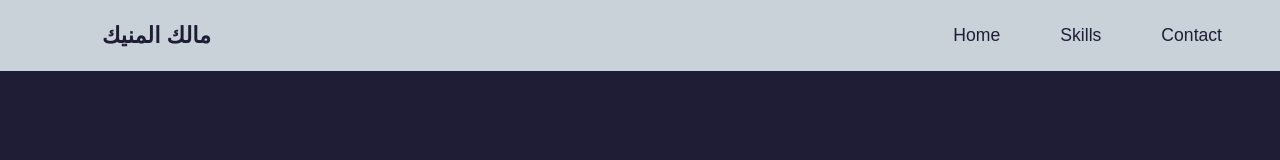
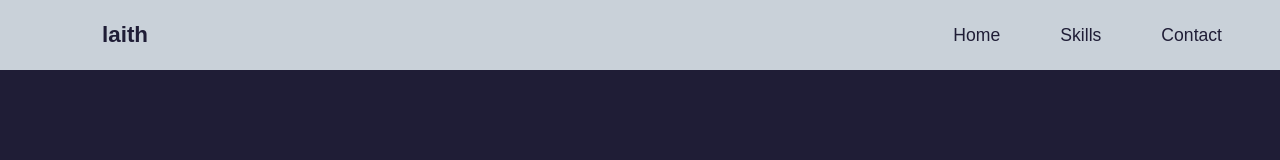
Before and after one commit to laithprg/PERSONALWEB, a plain HTML site: page index.html in a window 1280 px wide. Shown: the top 160 px of the page. Drawn offline with Linux system fonts and the light colour scheme.

Commit message:
Update index.html

```diff
--- a/index.html
+++ b/index.html
@@ -7,7 +7,7 @@
 </head>
 <body>
 <header>
-<a class="logo">مالك المنيك</a>
+<a class="logo">laith</a>
 <ul>
     <li>
     <a href="#">Home</a>
```
